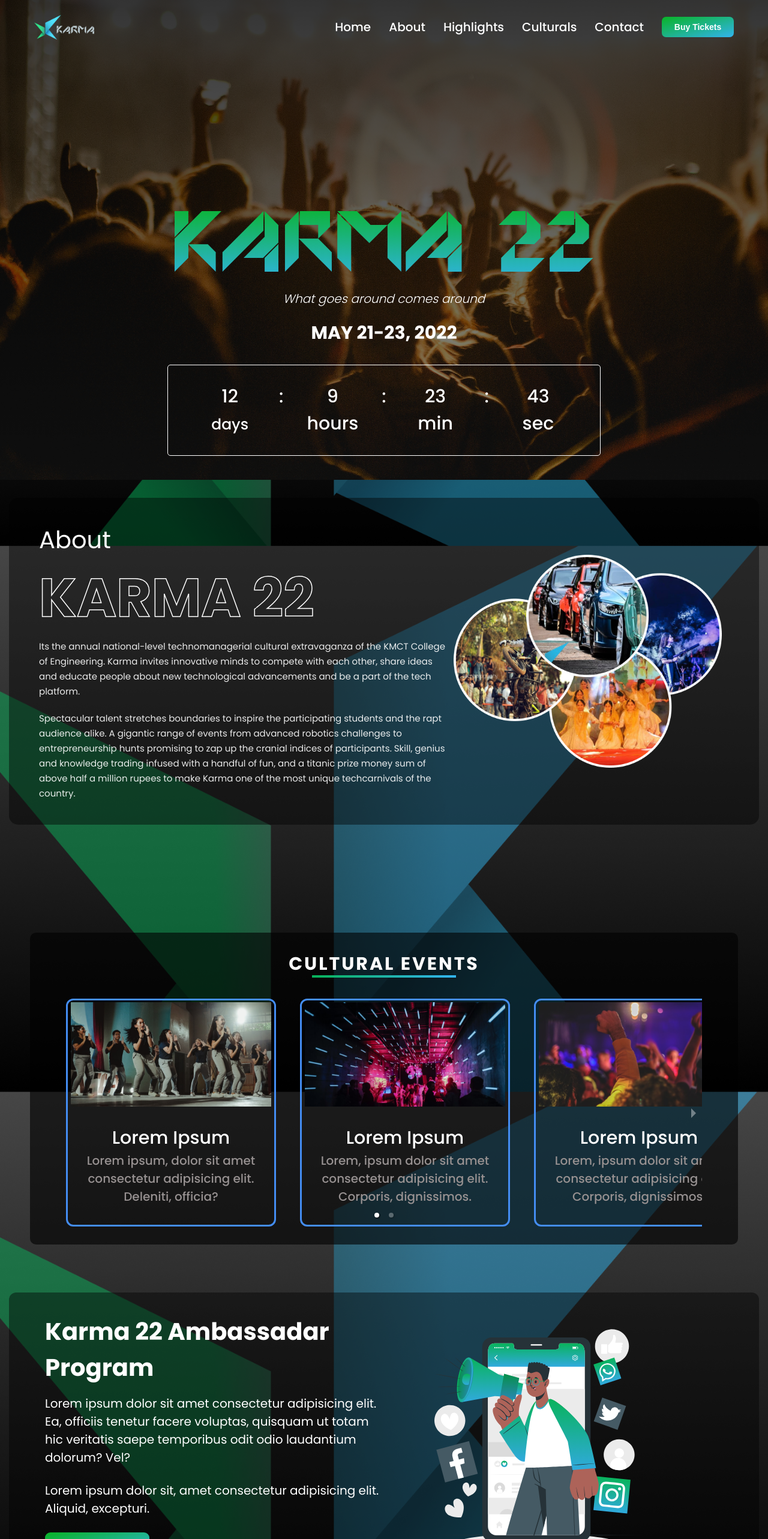
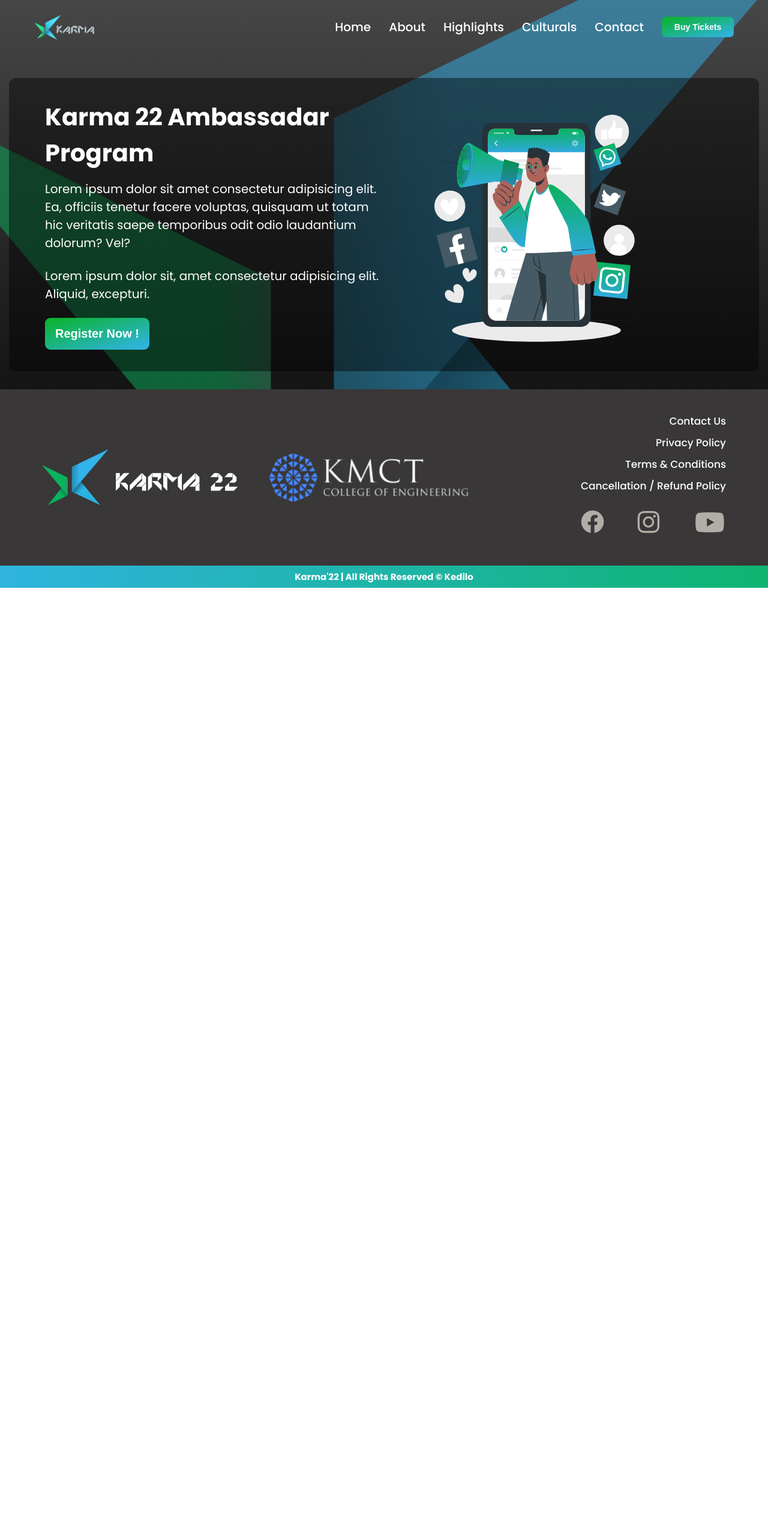
Before and after one commit to TinkerHubKMCTCE/Karma-KMCT, a React (Create React App) app: page /culturals in a window 1280 px wide. Shown: the top 2566 px of the page at 60% size. After the commit the page ends 980 px from the top, so only its background shows below. Built offline with nearby package versions, Linux system fonts and the light colour scheme.

Commit message:
Routes & Culturals set ❤️

```diff
--- a/package.json
+++ b/package.json
@@ -16,6 +16,7 @@
     "react-dom": "^18.1.0",
     "react-icons": "^4.3.1",
     "react-responsive-carousel": "^3.2.23",
+    "react-router-dom": "^6.3.0",
     "react-scripts": "^5.0.1",
     "web-vitals": "^2.1.4"
   },
--- /dev/null
+++ b/src/Routes.js
@@ -0,0 +1,20 @@
+import { BrowserRouter as Router, Route, Routes } from "react-router-dom";
+
+import React, { Fragment } from "react";
+import App from "./App";
+import Culturals from "./components/Culturals/Culturals";
+
+const MyRoutes = () => {
+  return (
+    <Fragment>
+      <Router>
+        <Routes>
+          <Route path="/" element={<App />} />
+          <Route path="/culturals" element={<Culturals />} />
+        </Routes>
+      </Router>
+    </Fragment>
+  );
+};
+
+export default MyRoutes;
--- a/src/components/Ambassadar/Ambassadar.js
+++ b/src/components/Ambassadar/Ambassadar.js
@@ -1,8 +1,6 @@
 import classes from "./Ambassadar.module.css";
 import Mobile from "./Mobile.svg";
 import Backdrop from "@mui/material/Backdrop";
-// import Box from "@mui/material/Box";
-// import TextField from "@mui/material/TextField";
 import { useState } from "react";
 
 const Ambassadar = () => {
--- a/src/components/Carousel/Carousel2/Carousel2.js
+++ b/src/components/Carousel/Carousel2/Carousel2.js
@@ -7,6 +7,7 @@ import image5 from "./Rectangle 38.png";
 
 import "react-responsive-carousel/lib/styles/carousel.min.css"; // requires a loader
 import { Carousel } from "react-responsive-carousel";
+import { Link } from "react-router-dom";
 
 const Carousel2 = () => {
   return (
@@ -16,9 +17,15 @@ const Carousel2 = () => {
           <h2 className={classes.heading}>Cultural Events</h2>
         </div>
 
-        <Carousel showThumbs={false} showStatus={false}>
+        <Carousel
+          showThumbs={false}
+          showStatus={false}
+          autoPlay={true}
+          interval={3000}
+          infiniteLoop={true}
+        >
           <div className={classes.box}>
-            <a href="" style={{ textDecoration: "none" }}>
+            <Link to="/culturals" style={{ textDecoration: "none" }}>
               <div className={classes.boxContent1}>
                 <img className={classes.boxImage1} src={image3} alt="" />
                 <h3 className={classes.boxHeading1}>Lorem Ipsum</h3>
@@ -27,7 +34,7 @@ const Carousel2 = () => {
                   Deleniti, officia?
                 </p>
               </div>
-            </a>
+            </Link>
 
             <div className={classes.boxContent1}>
               <img className={classes.boxImage1} src={image4} alt="" />
@@ -76,35 +83,6 @@ const Carousel2 = () => {
             </div>
           </div>
         </Carousel>
-
-        {/* <div className={classes.box}>
-          <div className={classes.boxContent1}>
-            <img className={classes.boxImage1} src={image3} alt="" />
-            <h3 className={classes.boxHeading1}>Lorem Ipsum</h3>
-            <p className={classes.para}>
-              Lorem ipsum, dolor sit amet consectetur adipisicing elit.
-              Deleniti, officia?
-            </p>
-          </div>
-
-          <div className={classes.boxContent1}>
-            <img className={classes.boxImage1} src={image4} alt="" />
-            <h3 className={classes.boxHeading1}>Lorem Ipsum</h3>
-            <p className={classes.para}>
-              Lorem, ipsum dolor sit amet consectetur adipisicing elit.
-              Corporis, dignissimos.
-            </p>
-          </div>
-
-          <div className={classes.boxContent1}>
-            <img className={classes.boxImage1} src={image5} alt="" />
-            <h3 className={classes.boxHeading1}>Lorem Ipsum</h3>
-            <p className={classes.para}>
-              Lorem, ipsum dolor sit amet consectetur adipisicing elit.
-              Corporis, dignissimos.
-            </p>
-          </div>
-        </div> */}
       </div>
     </Fragment>
   );
--- /dev/null
+++ b/src/components/Culturals/Culturals.js
@@ -0,0 +1,84 @@
+import classes from "../Ambassadar/Ambassadar.module.css";
+import Mobile from "../Ambassadar/Mobile.svg";
+// import Backdrop from "@mui/material/Backdrop";
+
+import { Fragment } from "react";
+
+import Header from "../Header/Header";
+import Footer from "../Footer/Footer";
+
+const Culturals = () => {
+  return (
+    <Fragment>
+      <Header />
+      <div style={{ paddingTop: "10rem" }}></div>
+      <section className={classes.ambaSection}>
+        <div className={classes.ambassadar}>
+          <div className={classes.headingBox}>
+            <h3 className={classes.heading}>Karma 22 Ambassadar Program</h3>
+            <p className={classes.para}>
+              Lorem ipsum dolor sit amet consectetur adipisicing elit. Ea,
+              officiis tenetur facere voluptas, quisquam ut totam hic veritatis
+              saepe temporibus odit odio laudantium dolorum? Vel?
+            </p>
+            <p className={classes.para}>
+              Lorem ipsum dolor sit, amet consectetur adipisicing elit. Aliquid,
+              excepturi.
+            </p>
+            <a href="https://pages.razorpay.com/pl_JTqaCQgO7vIKE6/view">
+              <button className={classes.btn}>Register Now !</button>
+            </a>
+          </div>
+          <div className={classes.imgBox}>
+            <img className={classes.img} src={Mobile} alt="Ambassador" />
+          </div>
+        </div>
+
+        {/* <Backdrop
+          sx={{ color: "#fff", zIndex: (theme) => theme.zIndex.drawer + 1 }}
+          open={open}
+        >
+          <div className={classes.backdrop}>
+            <div
+              className={classes.bkdHeadingBox}
+              style={{ display: "flex", justifyContent: "space-between" }}
+            >
+              <h3 className={classes.bkdHeading}>Register</h3>
+              <button className={classes.btn1} onClick={() => setOpen(!open)}>
+                Close
+              </button>
+            </div>
+            <div className={classes.inputBox}>
+              <input
+                placeholder="Full Name"
+                type="text"
+                className={classes.input}
+              />
+              <input
+                placeholder="College"
+                type="text"
+                className={classes.input}
+              />
+              <input
+                placeholder="Email"
+                type="text"
+                className={classes.input}
+              />
+              <input
+                placeholder="Phone number"
+                type="text"
+                className={classes.input}
+              />
+            </div>
+            <button className={classes.btn1} onClick={() => setOpen(!open)}>
+              Sign Up
+            </button>
+          </div>
+        </Backdrop> */}
+      </section>
+      <Footer />
+    </Fragment>
+  );
+};
+
+export default Culturals;
--- a/src/components/Hero/Hero.js
+++ b/src/components/Hero/Hero.js
@@ -1,7 +1,5 @@
 import { useEffect, useRef, useState } from "react";
 import classes from "./Hero.module.css";
-
-import logo from "./karma_logo.svg";
 
 const Hero = () => {
   const [countDays, setDays] = useState(false);
@@ -48,8 +46,7 @@ const Hero = () => {
     <section className={classes.hero}>
       <div className={classes.herobox}>
         <div className={classes.headerbox}>
-          {/* <h1 className={classes.heading}>KARMA 22</h1> */}
-          <img src={logo} alt="/" className={classes.logo} />
+          <img src="" alt="/" className={classes.logo} />
           <h4 className={classes.caption}>What goes around comes around</h4>
           <p className={classes.date}>MAY 21-23, 2022</p>
         </div>
```
Also changed, not shown: src/index.js (+7 -6 lines), 1 other file (tests, documents, lock files or other folders).
